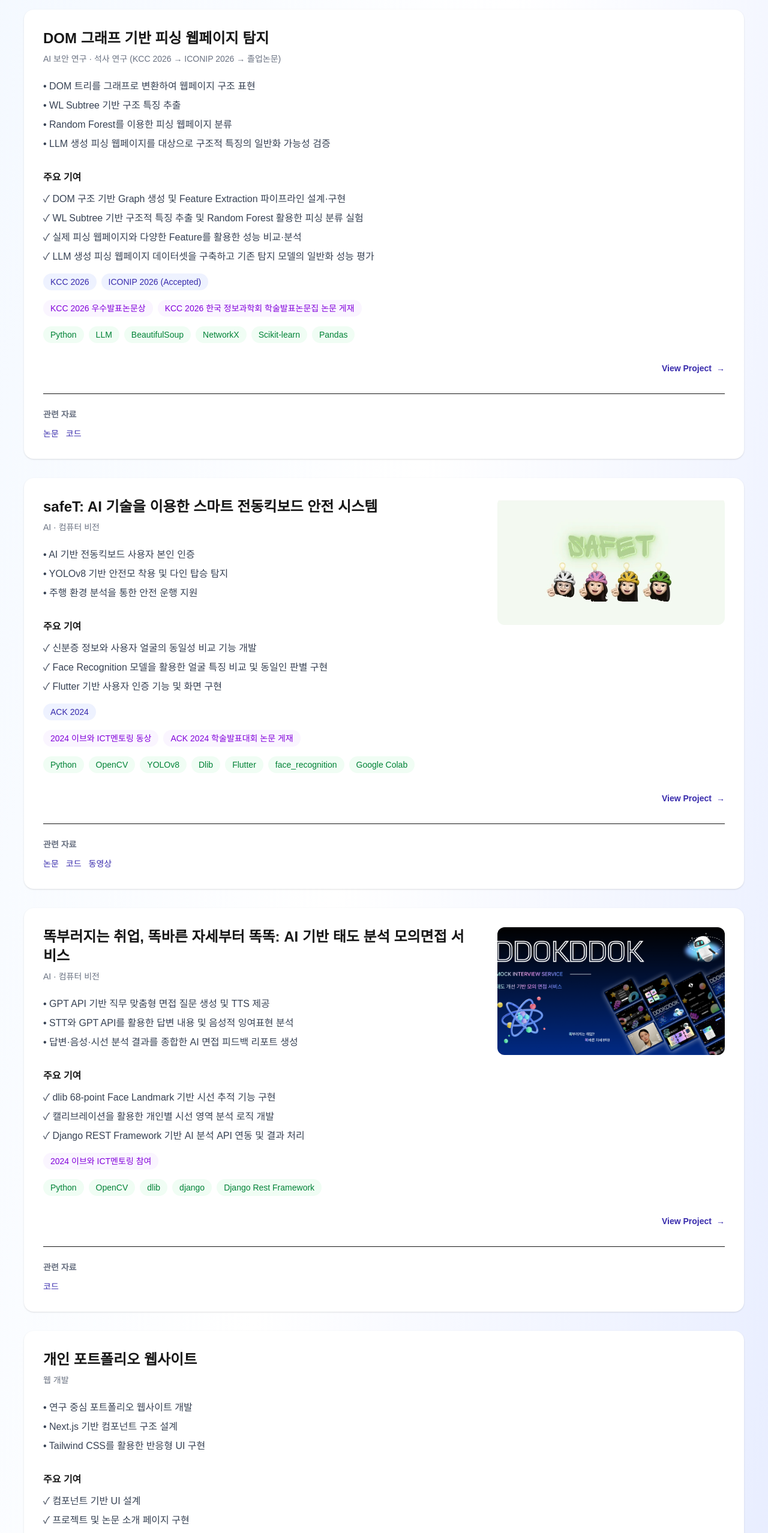
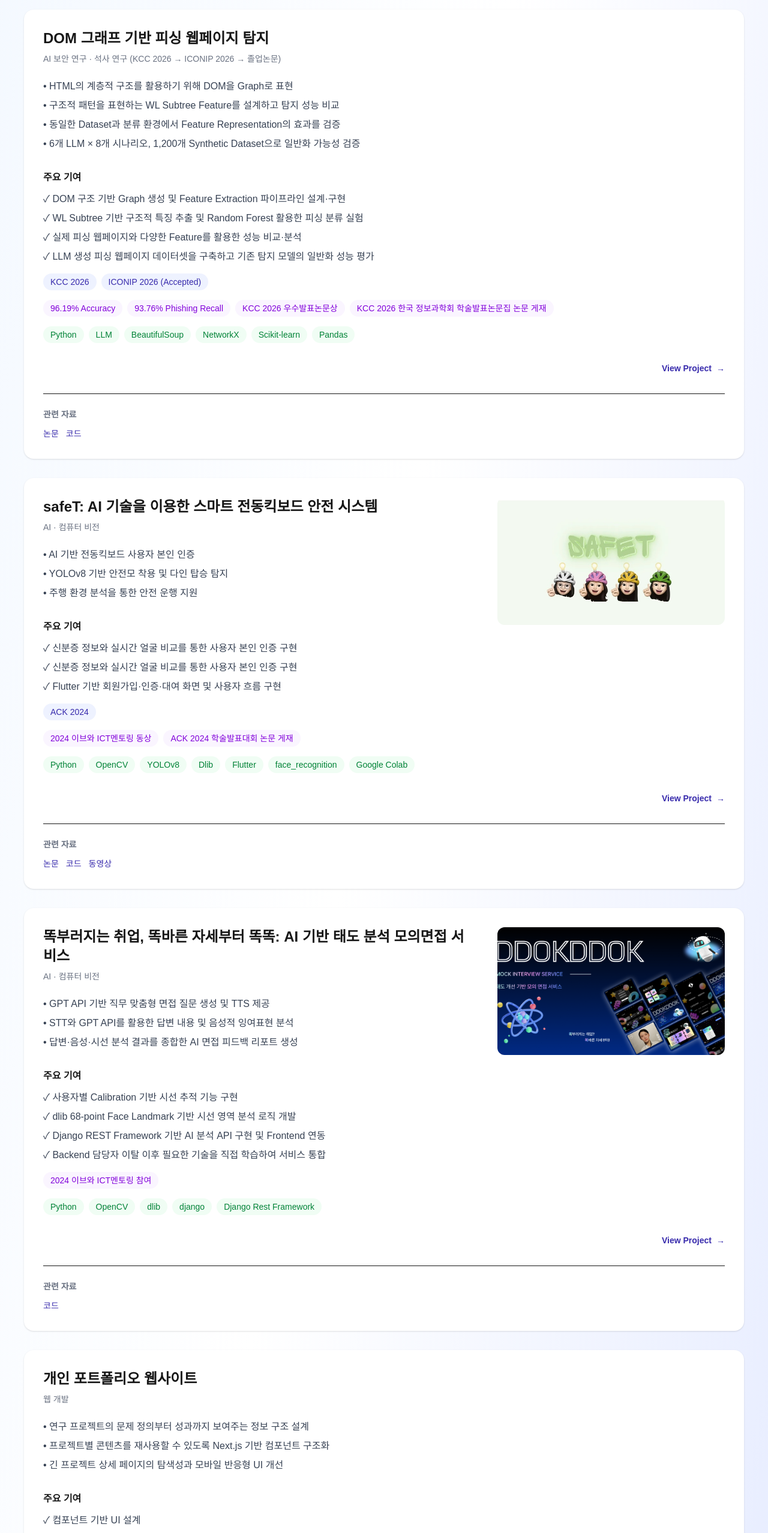
Before and after one commit to wjdsilver/portfolio, a Next.js app: page / in a window 1280 px wide. Shown: the part 2180-4736 px from the top of the page at 60% size. Built offline with nearby package versions, Linux system fonts and the light colour scheme.

Commit message:
Improve project highlights and descriptions

```diff
--- a/components/Projects.tsx
+++ b/components/Projects.tsx
@@ -6,10 +6,10 @@ const projects: Project[] = [
     slug: "phishing",
     category: "AI 보안 연구 · 석사 연구 (KCC 2026 → ICONIP 2026 → 졸업논문)",
     description: [
-        "DOM 트리를 그래프로 변환하여 웹페이지 구조 표현",
-        "WL Subtree 기반 구조 특징 추출",
-        "Random Forest를 이용한 피싱 웹페이지 분류",
-        "LLM 생성 피싱 웹페이지를 대상으로 구조적 특징의 일반화 가능성 검증",
+        "HTML의 계층적 구조를 활용하기 위해 DOM을 Graph로 표현",
+"구조적 패턴을 표현하는 WL Subtree Feature를 설계하고 탐지 성능 비교",
+"동일한 Dataset과 분류 환경에서 Feature Representation의 효과를 검증",
+"6개 LLM × 8개 시나리오, 1,200개 Synthetic Dataset으로 일반화 가능성 검증",
     ],
     contribution: [
         "DOM 구조 기반 Graph 생성 및 Feature Extraction 파이프라인 설계·구현",
@@ -23,6 +23,8 @@ const projects: Project[] = [
       "ICONIP 2026 (Accepted)",
     ],
     achievements: [
+      "96.19% Accuracy",
+"93.76% Phishing Recall",
     "KCC 2026 우수발표논문상",
     "KCC 2026 한국 정보과학회 학술발표논문집 논문 게재",
   ],
@@ -59,9 +61,9 @@ const projects: Project[] = [
         "주행 환경 분석을 통한 안전 운행 지원",
   ],
   contribution: [
-  "신분증 정보와 사용자 얼굴의 동일성 비교 기능 개발",
-  "Face Recognition 모델을 활용한 얼굴 특징 비교 및 동일인 판별 구현",
-  "Flutter 기반 사용자 인증 기능 및 화면 구현",
+  "신분증 정보와 실시간 얼굴 비교를 통한 사용자 본인 인증 구현",
+  "신분증 정보와 실시간 얼굴 비교를 통한 사용자 본인 인증 구현",
+  "Flutter 기반 회원가입·인증·대여 화면 및 사용자 흐름 구현",
 ],
   conferences: [
       "ACK 2024",
@@ -106,9 +108,10 @@ const projects: Project[] = [
         "답변·음성·시선 분석 결과를 종합한 AI 면접 피드백 리포트 생성",
     ],
     contribution: [
-        "dlib 68-point Face Landmark 기반 시선 추적 기능 구현",
-        "캘리브레이션을 활용한 개인별 시선 영역 분석 로직 개발",
-        "Django REST Framework 기반 AI 분석 API 연동 및 결과 처리",
+        "사용자별 Calibration 기반 시선 추적 기능 구현",
+        "dlib 68-point Face Landmark 기반 시선 영역 분석 로직 개발",
+        "Django REST Framework 기반 AI 분석 API 구현 및 Frontend 연동",
+        "Backend 담당자 이탈 이후 필요한 기술을 직접 학습하여 서비스 통합",
     ],
     achievements: [
         "2024 이브와 ICT멘토링 참여",
@@ -136,9 +139,9 @@ const projects: Project[] = [
     slug: "portfolio",
     category: "웹 개발",
     description: [
-      "연구 중심 포트폴리오 웹사이트 개발",
-  "Next.js 기반 컴포넌트 구조 설계",
-  "Tailwind CSS를 활용한 반응형 UI 구현",
+      "연구 프로젝트의 문제 정의부터 성과까지 보여주는 정보 구조 설계",
+  "프로젝트별 콘텐츠를 재사용할 수 있도록 Next.js 기반 컴포넌트 구조화",
+  "긴 프로젝트 상세 페이지의 탐색성과 모바일 반응형 UI 개선",
     ],
     contribution: [
   "컴포넌트 기반 UI 설계",
```
